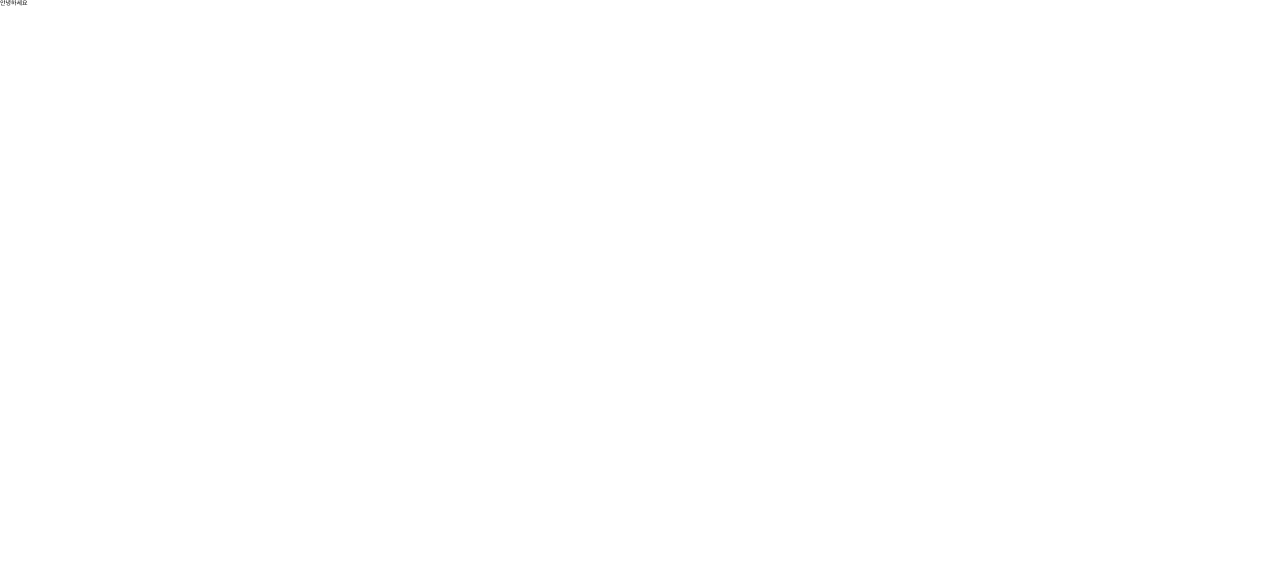
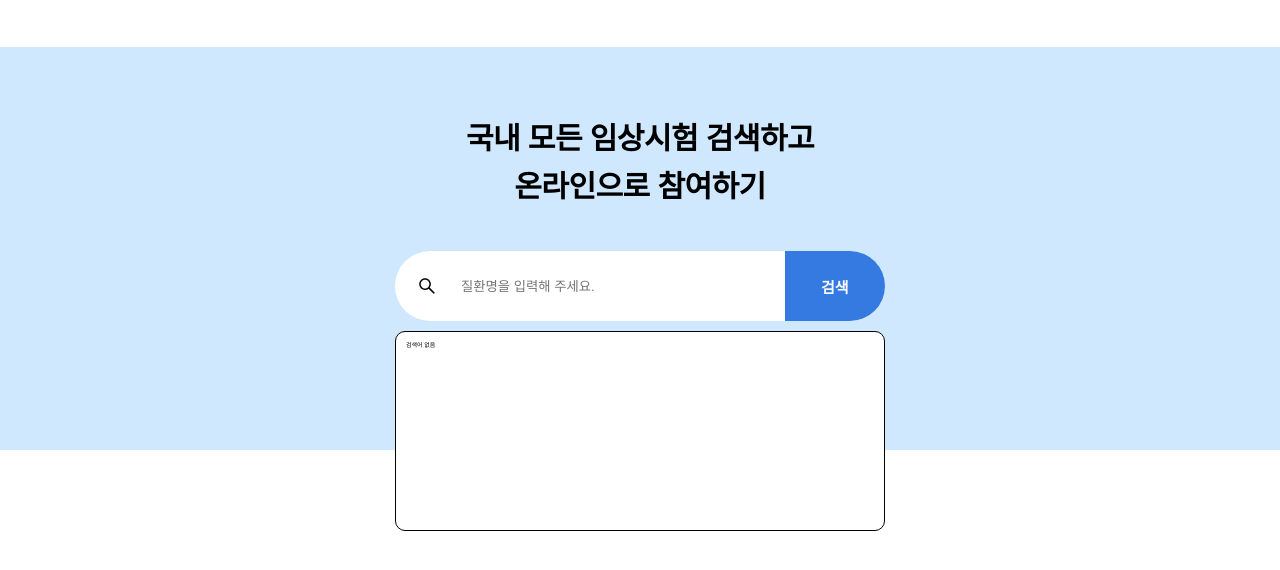
Before and after one commit to Leeseunghwan7305/wanted-internship-10th-week2, a React (Create React App) app: page / in a window 1280 px wide. Shown: the top 570 px of the page. Built offline with nearby package versions, Linux system fonts and the light colour scheme.

Commit message:
feat : 캐시기능 구현

```diff
--- a/package.json
+++ b/package.json
@@ -10,6 +10,7 @@
     "@types/node": "16.18.25",
     "@types/react": "18.2.0",
     "@types/react-dom": "18.2.1",
+    "axios": "1.4.0",
     "react": "^18.2.0",
     "react-dom": "^18.2.0",
     "react-icons": "4.8.0",
@@ -50,5 +51,6 @@
     "eslint-config-prettier": "8.8.0",
     "husky": "8.0.3",
     "prettier": "2.8.8"
-  }
+  },
+  "proxy": "https://api.clinicaltrialskorea.com"
 }
--- a/src/App.tsx
+++ b/src/App.tsx
@@ -1,6 +1,125 @@
-import React from 'react';
+import React, { useEffect, useRef, useState } from 'react';
+import { AiOutlineSearch } from 'react-icons/ai';
+import styled from 'styled-components';
+import { getRecommendWord } from './api/inputApi';
+import RecommendBoxComponent from './components/RecommendBox';
+import { DISEASENAME, SEARCH, TITLE, TITLE2 } from './static/constants';
+
 function App() {
-  return <div>안녕하세요</div>;
+  const [recommend, setRecommend] = useState([]);
+  const [text, setText] = useState('');
+  const inputRef = useRef<HTMLInputElement>(null);
+
+  const recommendHandle = async (e: React.ChangeEvent<HTMLInputElement>) => {
+    setText(e.target.value);
+  };
+
+  useEffect(() => {
+    let timer = setTimeout(async () => {
+      if (text) {
+        const result = await getRecommendWord(text);
+        setRecommend(result);
+        console.info('calling api');
+      }
+    }, 500);
+    return () => clearTimeout(timer);
+  }, [text]);
+
+  return (
+    <MainPage>
+      <Nav />
+      <View>
+        <h1>
+          {TITLE}
+          <br />
+          {TITLE2}
+        </h1>
+        <InputBox>
+          <div>
+            <AiOutlineSearch size="20" color="#fffff" />
+          </div>
+          <input
+            onChange={recommendHandle}
+            ref={inputRef}
+            placeholder={DISEASENAME}
+          ></input>
+          <InputButton>{SEARCH}</InputButton>
+        </InputBox>
+        <RecommendBoxComponent recommend={recommend} />
+      </View>
+    </MainPage>
+  );
 }
 
 export default App;
+
+const Nav = styled.div`
+  height: 80px;
+  width: 100%;
+  background-color: white;
+`;
+const MainPage = styled.div`
+  display: flex;
+  align-items: center;
+  width: 100vw;
+  height: 450px;
+  background-color: #d0e8fd;
+  flex-direction: column;
+`;
+
+const View = styled.div`
+  width: 70%;
+  height: 100%;
+  margin: 6.8rem 0;
+  display: flex;
+  flex-direction: column;
+  align-items: center;
+  & > h1 {
+    font-size: 3rem;
+    margin-bottom: 4rem;
+    text-align: center;
+    font-weight: 700;
+    letter-spacing: -0.018em;
+    line-height: 1.6;
+  }
+`;
+const InputBox = styled.div`
+  width: 49rem;
+  height: 7rem;
+  background-color: white;
+  border-radius: 42px;
+  overflow: hidden;
+  display: flex;
+  position: relative;
+  & > input {
+    width: 49rem;
+    height: 7rem;
+    border: none;
+    box-sizing: border-box;
+    flex-grow: 1;
+    padding-right: 3rem;
+  }
+  & > input:focus {
+    outline: none;
+  }
+
+  & > div {
+    display: flex;
+    justify-content: center;
+    align-items: center;
+    width: 100px;
+  }
+`;
+const InputButton = styled.button`
+  height: 7rem;
+  width: 15rem;
+  border: none;
+  background-color: #357ae1;
+  color: white;
+  font-weight: 700;
+  font-size: 1.5rem;
+
+  &:hover {
+    opacity: 0.8;
+  }
+`;
--- /dev/null
+++ b/src/api/axiosCustom.ts
@@ -0,0 +1,4 @@
+import axios from 'axios';
+export const client = axios.create({
+  baseURL: '/api/v1',
+});
--- /dev/null
+++ b/src/api/inputApi.ts
@@ -0,0 +1,22 @@
+import { ONE_MINUTE } from '../static/constants';
+import { client } from './axiosCustom';
+
+export const getRecommendWord = async (word: string) => {
+  const checkCache = localStorage.getItem(word);
+  if (checkCache) {
+    return JSON.parse(checkCache).data;
+  } else {
+    try {
+      console.log('fetch');
+      const res = await client.get(`/search-conditions/?name=${word}`);
+      const object = {
+        data: res.data,
+        expireTime: new Date().getTime() + ONE_MINUTE,
+      };
+      localStorage.setItem(word, JSON.stringify(object));
+      return res.data;
+    } catch (e) {
+      console.log(e);
+    }
+  }
+};
--- /dev/null
+++ b/src/components/RecommendBox.tsx
@@ -0,0 +1,60 @@
+import React from 'react';
+import styled from 'styled-components';
+import { NONSEARCH } from '../static/constants';
+
+const RecommendBoxComponent = ({ recommend }: any) => {
+  return (
+    <Hidden>
+      <RecommendBox>
+        {recommend?.length === 0 ? (
+          <SearchNone>{NONSEARCH}</SearchNone>
+        ) : (
+          <RecommendLists>
+            {recommend?.map((word: any) => {
+              return <li key={word.id}>{word.name}</li>;
+            })}
+          </RecommendLists>
+        )}
+      </RecommendBox>
+    </Hidden>
+  );
+};
+
+export default RecommendBoxComponent;
+
+const Hidden = styled.div`
+  position: relative;
+`;
+
+const SearchNone = styled.div`
+  padding: 1rem;
+`;
+
+const RecommendBox = styled.div`
+  position: absolute;
+  left: calc(50% - 24.5rem);
+  right: 0;
+  width: 49rem;
+  height: 200px;
+  overflow-y: scroll;
+  border-radius: 10px;
+  background-color: white;
+  margin-top: 1rem;
+  border: 0.5px solid black;
+  -ms-overflow-style: none;
+  scrollbar-width: none;
+  &::-webkit-scrollbar {
+    display: none;
+  }
+`;
+const RecommendLists = styled.ul`
+  & > li {
+    padding: 0.5rem;
+    font-size: 1.2rem;
+  }
+
+  & > li:hover {
+    background-color: gray;
+    color: white;
+  }
+`;
--- /dev/null
+++ b/src/static/constants.ts
@@ -0,0 +1,7 @@
+const TITLE = '국내 모든 임상시험 검색하고 ';
+const TITLE2 = ' 온라인으로 참여하기';
+const DISEASENAME = '질환명을 입력해 주세요.';
+const SEARCH = '검색';
+const NONSEARCH = '검색어 없음';
+const ONE_MINUTE = 1000 * 60;
+export { TITLE, TITLE2, DISEASENAME, SEARCH, NONSEARCH, ONE_MINUTE };
--- a/src/style/GlobalStyle.tsx
+++ b/src/style/GlobalStyle.tsx
@@ -28,6 +28,7 @@ time, mark, audio, video {
 
 }
 html {
+				box-sizing: border-box;
         font-size: 62.5%; // 10px
         @media (max-width: 768px) {
           // 태블릿
@@ -46,6 +47,7 @@ footer, header, hgroup, menu, nav, section {
 }
 body {
 	line-height: 1;
+
 }
 ol, ul {
 	list-style: none;
--- /dev/null
+++ b/src/types/recommend.ts
@@ -0,0 +1,4 @@
+export type RecommendBoxType = {
+  name: string;
+  id: number;
+};
```
Also changed, not shown: 2 other files (tests, documents, lock files or other folders).
